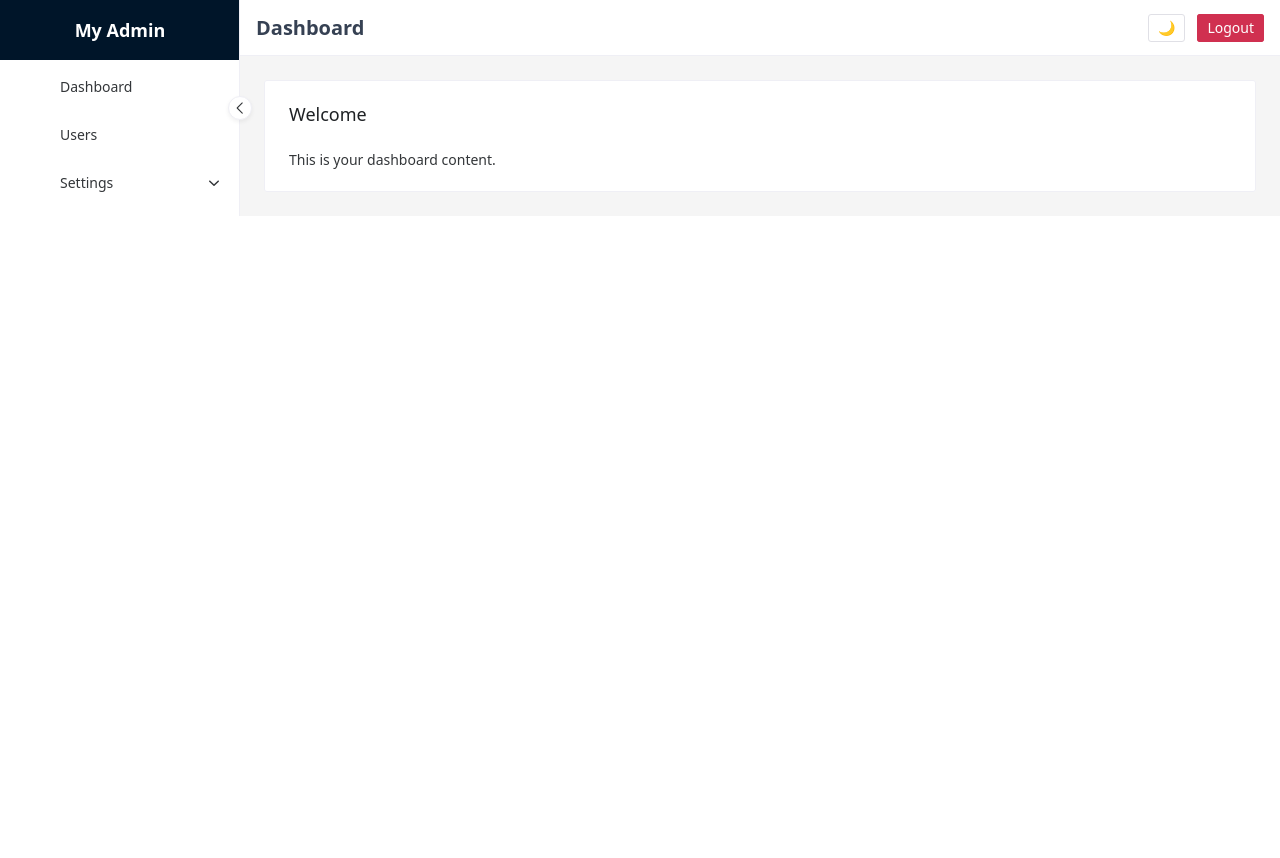
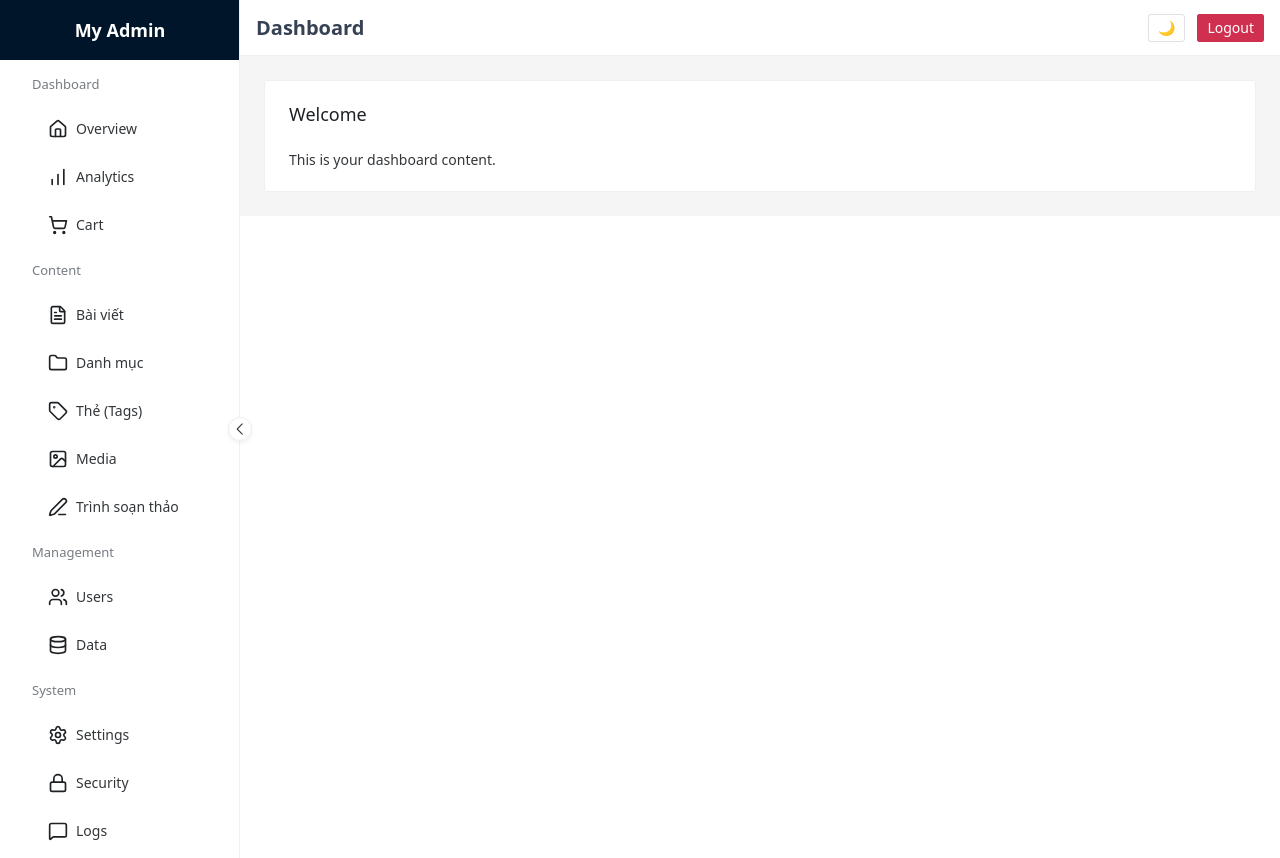
Before and after one commit to PorcoRossoDev/vue-pagi, a Vue app: page /layout in a window 1280 px wide. Before the commit the page ends 800 px from the top, so only its background shows below. Built offline with nearby package versions, Linux system fonts and the light colour scheme; what vue-awesome-paginate would draw is missing.

Commit message:
Feat: Cấu hình menu aside

```diff
--- a/package.json
+++ b/package.json
@@ -13,6 +13,7 @@
     "@vicons/ionicons5": "^0.13.0",
     "axios": "^1.11.0",
     "laravel-vue-pagination": "^4.1.3",
+    "lucide-vue-next": "^0.537.0",
     "naive-ui": "^2.42.0",
     "pinia": "^3.0.3",
     "tailwindcss": "^4.1.11",
--- a/src/views/Layout.vue
+++ b/src/views/Layout.vue
@@ -1,5 +1,5 @@
 <template>
-    <n-layout has-sider style="min-height: 100vh">
+    <n-layout has-sider>
       <!-- Sider -->
       <n-layout-sider
         bordered
@@ -36,6 +36,8 @@
             itemIconColorHover: '#9E5E29',
             itemTextColorActiveHover: '#9E5E29',
             itemColorActiveHover: '#FFF6EE',
+            itemTextColorChildActive: '#9E5E29',
+            itemTextColorChildActiveHover: '#9E5E29',
           }"
         />
       </n-layout-sider>
@@ -69,6 +71,21 @@
 
   <script setup>
   import { ref, h } from 'vue'
+import {
+  Home,
+  Users,
+  Settings,
+  Lock,
+  BarChart,
+  FileText,
+  Database,
+  MessageSquare,
+  Folder,
+  Image,
+  Tag,
+  Edit3,
+  ShoppingCart
+} from 'lucide-vue-next'
 
   const collapsed = ref(false)
   const inverted = ref(false)
@@ -78,27 +95,105 @@
   }
 
   // Menu cấu hình
+  // SidebarMenu.ts
+
 const menuOptions = [
   {
     label: 'Dashboard',
-      key: 'dashboard',
-      icon: () => h('i', { class: 'i-material-symbols-dashboard-outline' })
+    type: 'group',
+    key: 'group-dashboard',
+    children: [
+      {
+        label: 'Overview',
+        key: 'dashboard-overview',
+        icon: () => h(Home)
       },
       {
-      label: 'Users',
-      key: 'users',
-      icon: () => h('i', { class: 'i-material-symbols-group-outline' })
+        label: 'Analytics',
+        key: 'dashboard-analytics',
+        icon: () => h(BarChart)
       },
       {
+        label: 'Cart',
+        key: 'dashboard-cart',
+        icon: () => h(ShoppingCart)
+      }
+    ]
+  },
+  {
+    label: 'Content',
+    type: 'group',
+    key: 'group-content',
+    children: [
+      {
+        label: 'Bài viết',
+        key: 'posts',
+        icon: () => h(FileText)
+      },
+      {
+        label: 'Danh mục',
+        key: 'categories',
+        icon: () => h(Folder)
+      },
+      {
+        label: 'Thẻ (Tags)',
+        key: 'tags',
+        icon: () => h(Tag)
+      },
+      {
+        label: 'Media',
+        key: 'media',
+        icon: () => h(Image)
+      },
+      {
+        label: 'Trình soạn thảo',
+        key: 'editor',
+        icon: () => h(Edit3)
+      }
+    ]
+  },
+  {
+    label: 'Management',
+    type: 'group',
+    key: 'group-management',
+    children: [
+      {
+        label: 'Users',
+        key: 'management-users',
+        icon: () => h(Users)
+      },
+      {
+        label: 'Data',
+        key: 'management-data',
+        icon: () => h(Database)
+      }
+    ]
+  },
+  {
+    label: 'System',
+    type: 'group',
+    key: 'group-system',
+    children: [
+      {
         label: 'Settings',
-      key: 'settings',
-      icon: () => h('i', { class: 'i-material-symbols-settings-outline' }),
-      children: [
-        { label: 'General', key: 'general' },
-        { label: 'Security', key: 'security' }
+        key: 'system-settings',
+        icon: () => h(Settings)
+      },
+      {
+        label: 'Security',
+        key: 'system-security',
+        icon: () => h(Lock)
+      },
+      {
+        label: 'Logs',
+        key: 'system-logs',
+        icon: () => h(MessageSquare)
+      }
     ]
   }
 ]
+
+
 
   const themeOverrides = {
     Menu: {
```
Also changed, not shown: 1 other file (tests, documents, lock files or other folders). Lines whose indentation alone changed are shown as unchanged.
